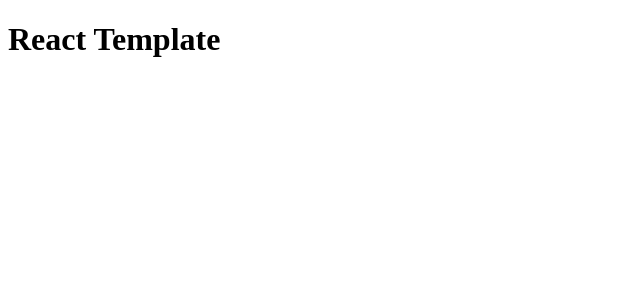
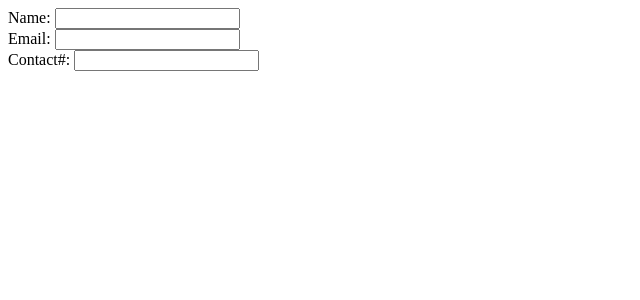
Before and after one commit to eustaquiogalano/cv-generator-ODIN, a React (Vite) app: page / in a window 1280 px wide. Shown: the top 300 px of the page, without its empty margins (0-640 px from the left). Built offline with nearby package versions, Linux system fonts and the light colour scheme.

Commit message:
feat: import and use GeneralInformationContainer

```diff
--- a/src/App.jsx
+++ b/src/App.jsx
@@ -1,5 +1,13 @@
+import { GeneralInformationContainer } from "./components/GeneralInformationContainer";
+
 function App() {
-  return <h1>React Template</h1>;
+  return (
+    <>
+      <main>
+        <GeneralInformationContainer />
+      </main>
+    </>
+  );
 }
 
 export default App;
```
